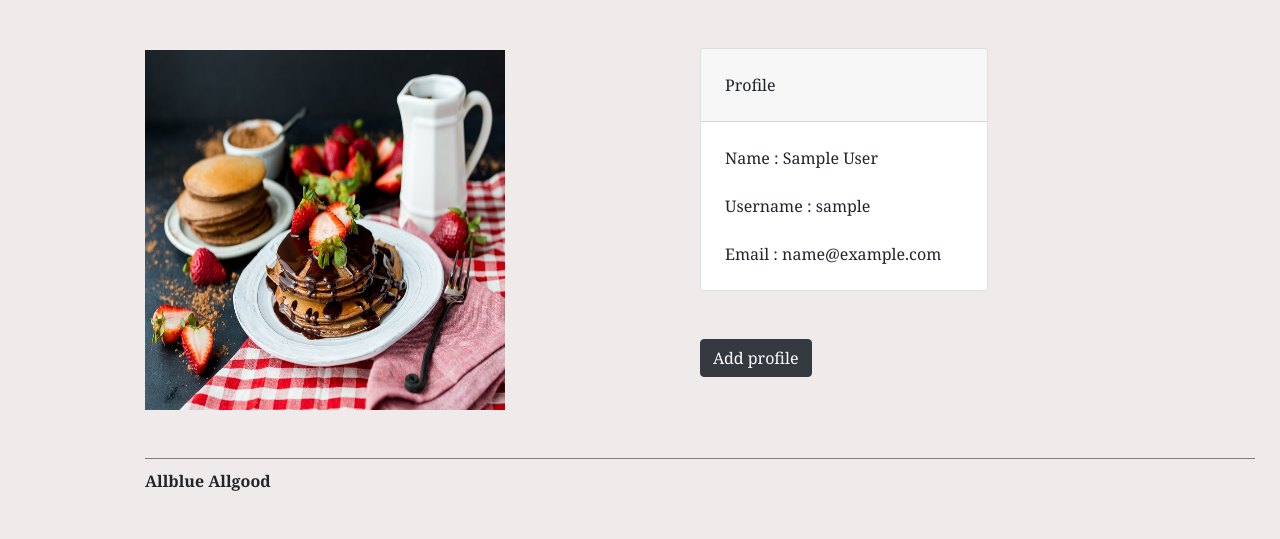
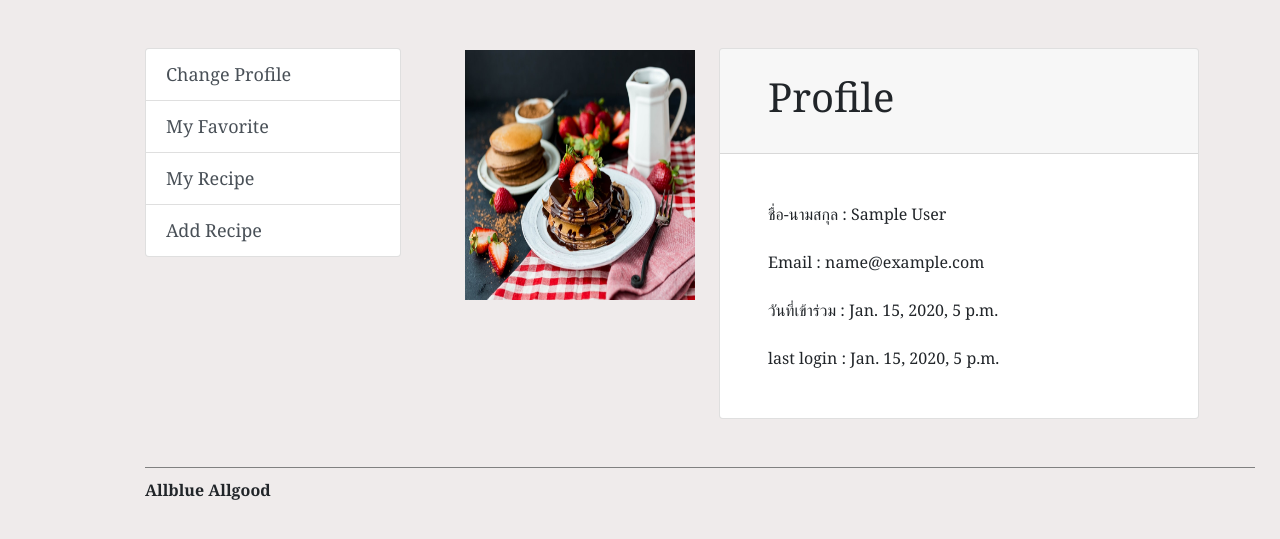
Before and after one commit to yodsatorn/cn331-Project-Allblue, a Django app: page /profile/ in a window 1280 px wide; the page is wider, and only the part inside the window is pictured. Shown: the part 57-596 px from the top of that part. Run offline with Django 3.2, Linux system fonts and the light colour scheme; a user stored in the database is signed in; tables that the repository leaves empty hold one stand-in row (values such as "Sample post").

Commit message:
fix register path and update profile page

```diff
--- a/index/templates/profile.html
+++ b/index/templates/profile.html
@@ -12,25 +12,37 @@
 {% block body %}
 
 <div class="container-xl">
-    <div class="card-group row-cols-md-2 mb-5">
-        <div class="form">
-            <img src="../../static/menu/images/pancake.jpg" class=image alt="...">
+    <div class="card-group mb-5">
+        <div class="form mr-5">
+
+            <div class="list-group mt-5 fsize" style="width: 16rem;">
+                <a href="#" class="list-group-item list-group-item-action">Change Profile</a>
+                <a href="#" class="list-group-item list-group-item-action">My Favorite</a>
+                <a href="#" class="list-group-item list-group-item-action">My Recipe</a>
+                <a href="#" class="list-group-item list-group-item-action">Add Recipe</a>
+
+            </div>
+
         </div>
-        <div class="form mt-5">
-            <div class="card" style="width: 18rem;">
-                <div class="card-header p-4">
-                    Profile
+
+        <img src="../../static/menu/images/pancake.jpg" class="image ml-3"  alt="...">
+
+        <div class="form mt-5 ml-4">
+            <div class="card" style="width: 30rem;">
+                <div class="card-header p-4 pt-2 pl-5">
+                    <h1>Profile</h1>
                 </div>
-                <ul class="list-group list-group-flush p-4">
-                    Name : {{ request.user.first_name }} {{request.user.last_name}}
-                    <br><br>
-                    Username : {{ request.user.username }}
+                <ul class="list-group list-group-flush p-5 ">
+                    ชื่อ-นามสกุล : {{ request.user.first_name }} {{request.user.last_name}}
                     <br><br>
                     Email : {{ request.user.email }}
+                    <br><br>
+                    วันที่เข้าร่วม : {{ request.user.date_joined }}
+                    <br><br>
+                    last login : {{ request.user.last_login }}
                 </ul>
             </div>
 
-            <button type="button" class="btn btn-dark mt-5"><a href="{% url "menu" %}">Add profile</a></button>
         </div>
     </div>
 </div>
--- a/index/views.py
+++ b/index/views.py
@@ -42,8 +42,7 @@ def register(request):
 				'error_message' : e
 			})
 
-		return redirect('index')
-	return render(request, 'index/register.html')
+		return redirect('login')
 
 	return render(request, 'register.html')
 
--- a/static/profile/css/profile-style.css
+++ b/static/profile/css/profile-style.css
@@ -17,17 +17,10 @@ body {
 
 .image {
     margin-top: 50px;
-    width: 360px;
-    height: 360px
+    width: 230px;
+    height: 250px
 }
 
-a:link {
-    color: white;
-    background-color: transparent;
-    text-decoration: none;
+.fsize {
+    font-size: 18px;
 }
-a:visited {
-    color: white;
-    background-color: transparent;
-    text-decoration: none;
-}
```
